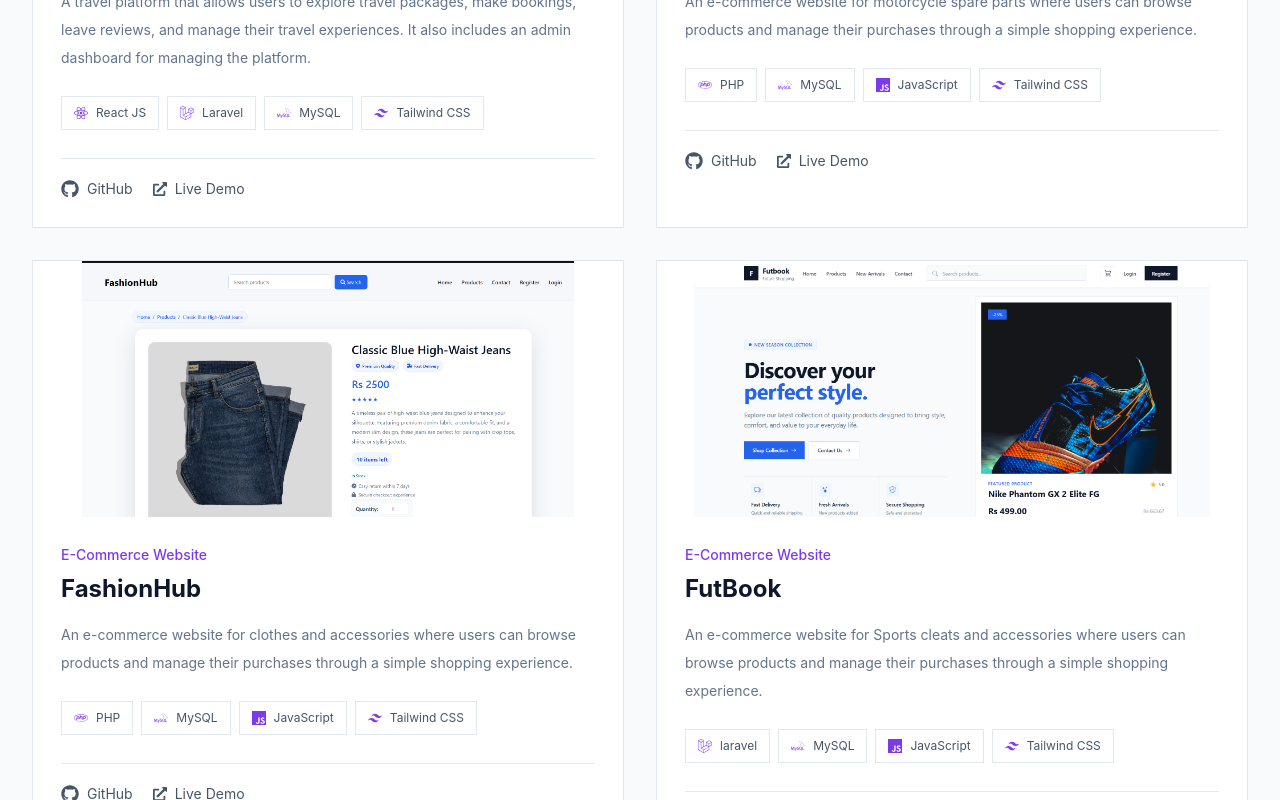
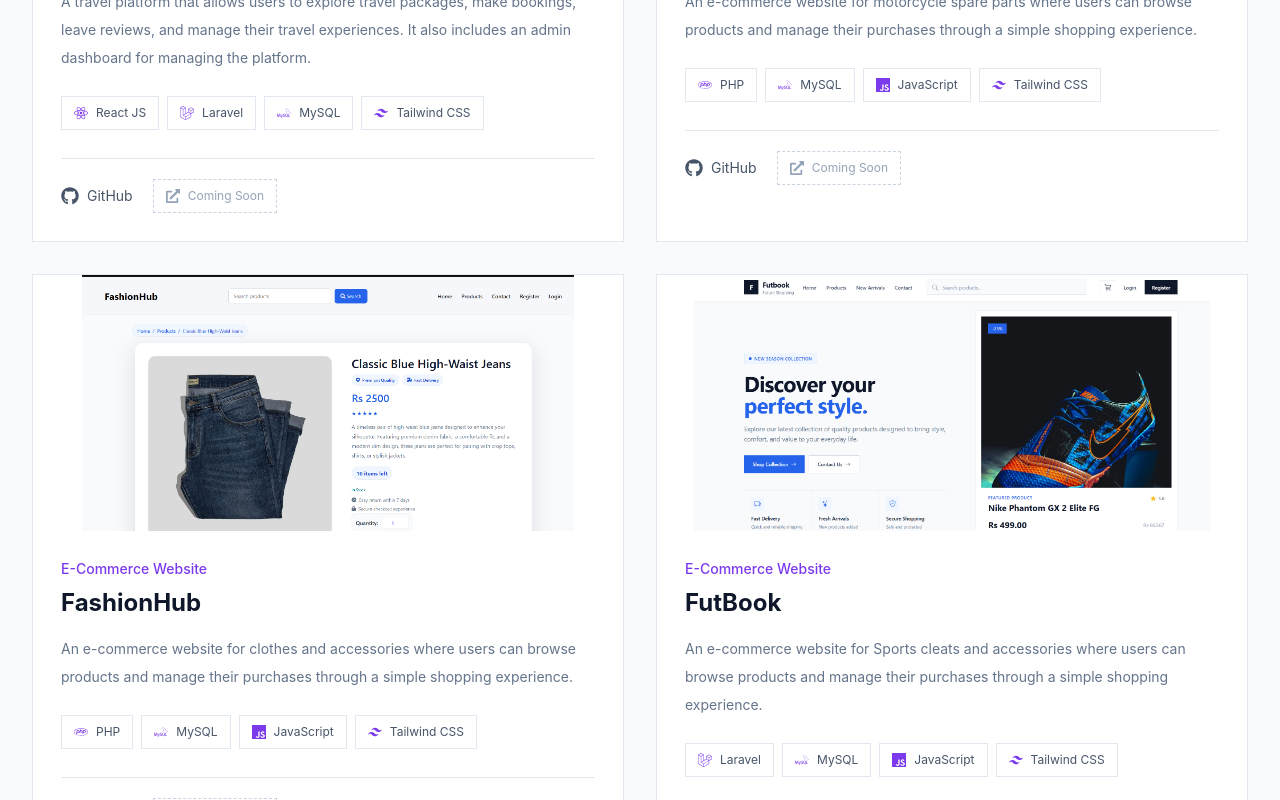
Before and after one commit to buddhamagar-09/my-portfolio, a React (Vite) app in the folder my-portfolio/: page / in a window 1280 px wide. Shown: the part 4020-4820 px from the top of the page. Built offline with nearby package versions, Linux system fonts and the light colour scheme.

Commit message:
Replace broken live demo links with Coming Soon badge

```diff
--- a/my-portfolio/src/Components/Projects.jsx
+++ b/my-portfolio/src/Components/Projects.jsx
@@ -1,4 +1,3 @@
-import React from "react";
 import { motion } from "framer-motion";
 import {
   FaGithub,
@@ -24,7 +23,7 @@ function Projects() {
         { name: "Tailwind CSS", icon: SiTailwindcss },
       ],
       github: "https://github.com/buddhamagar-09/TravelMate",
-      live: "#",
+      live: null,
       icon: FaReact,
       image: "travelmate1.png",
     },
@@ -37,10 +36,10 @@ function Projects() {
         { name: "PHP", icon: FaPhp },
         { name: "MySQL", icon: SiMysql },
         { name: "JavaScript", icon: SiJavascript },
-        { name: "Tailwind CSS", icon: SiTailwindcss }
+        { name: "Tailwind CSS", icon: SiTailwindcss },
       ],
       github: "https://github.com/buddhamagar-09/MotoMods_Nepal",
-      live: "#",
+      live: null,
       icon: FaPhp,
       image: "motomods1.png",
     },
@@ -56,7 +55,7 @@ function Projects() {
         { name: "Tailwind CSS", icon: SiTailwindcss },
       ],
       github: "https://github.com/buddhamagar-09/EcommerceDemo",
-      live: "#",
+      live: null,
       icon: FaPhp,
       image: "FashionHub.png",
     },
@@ -66,25 +65,21 @@ function Projects() {
       description:
         "An e-commerce website for Sports cleats and accessories where users can browse products and manage their purchases through a simple shopping experience.",
       technologies: [
-        { name: "laravel", icon: FaLaravel },
+        { name: "Laravel", icon: FaLaravel },
         { name: "MySQL", icon: SiMysql },
         { name: "JavaScript", icon: SiJavascript },
         { name: "Tailwind CSS", icon: SiTailwindcss },
       ],
       github: "https://github.com/buddhamagar-09/futbook",
-      live: "#",
+      live: null,
       icon: FaLaravel,
       image: "FutBook.png",
     },
   ];
 
   return (
-    <section
-      id="projects"
-      className="bg-[#F8FAFC] text-[#0F172A] py-14"
-    >
+    <section id="projects" className="bg-[#F8FAFC] text-[#0F172A] py-14">
       <div className="max-w-7xl mx-auto px-6 lg:px-8">
-
         {/* Heading */}
         <motion.div
           initial={{ opacity: 0, y: 40 }}
@@ -93,13 +88,9 @@ function Projects() {
           transition={{ duration: 0.7 }}
           className="mb-16"
         >
-          <p className="text-[#7C3AED] font-medium mb-3">
-            Projects
-          </p>
+          <p className="text-[#7C3AED] font-medium mb-3">Projects</p>
 
-          <h2 className="text-4xl md:text-5xl font-bold">
-            Things I've built
-          </h2>
+          <h2 className="text-4xl md:text-5xl font-bold">Things I've built</h2>
 
           <div className="w-16 h-1 bg-[#7C3AED] mt-5" />
 
@@ -112,8 +103,6 @@ function Projects() {
         {/* Project Grid */}
         <div className="grid grid-cols-1 md:grid-cols-2 gap-8">
           {projects.map((project, index) => {
-            const ProjectIcon = project.icon;
-
             return (
               <motion.article
                 key={project.title}
@@ -127,14 +116,8 @@ function Projects() {
                 whileHover={{ y: -6 }}
                 className="group border border-[#E2E8F0] bg-white overflow-hidden"
               >
-
                 {/* Project Preview */}
                 <div className="relative h-64 bg-[#FFFFFF] flex items-center justify-center overflow-hidden">
-
-                  {/* Border Frame */}
-                  {/* <div className="absolute inset-5 border border-[#E2E8F0] group-hover:border-[#7C3AED] transition-colors duration-500 z-10 pointer-events-none" /> */}
-
-
                   {/* Project Image */}
                   <div className="w-full h-full overflow-hidden flex items-center justify-center">
                     <img
@@ -147,7 +130,6 @@ function Projects() {
 
                 {/* Project Content */}
                 <div className="p-7">
-
                   <p className="text-[#7C3AED] text-sm font-medium mb-2">
                     {project.category}
                   </p>
@@ -179,7 +161,6 @@ function Projects() {
 
                   {/* Links */}
                   <div className="flex items-center gap-5 mt-7 pt-5 border-t border-[#E2E8F0]">
-
                     <a
                       href={project.github}
                       target="_blank"
@@ -190,6 +171,7 @@ function Projects() {
                       GitHub
                     </a>
 
+                    {project.live ? (
                       <a
                         href={project.live}
                         target="_blank"
@@ -199,7 +181,12 @@ function Projects() {
                         <FaExternalLinkAlt className="text-sm" />
                         Live Demo
                       </a>
-
+                    ) : (
+                      <span className="inline-flex items-center gap-2 border border-dashed border-[#CBD5E1] px-3 py-2 text-xs text-[#94A3B8] cursor-default">
+                        <FaExternalLinkAlt className="text-sm" />
+                        Coming Soon
+                      </span>
+                    )}
                   </div>
                 </div>
               </motion.article>
```
Lines whose indentation alone changed are shown as unchanged.
